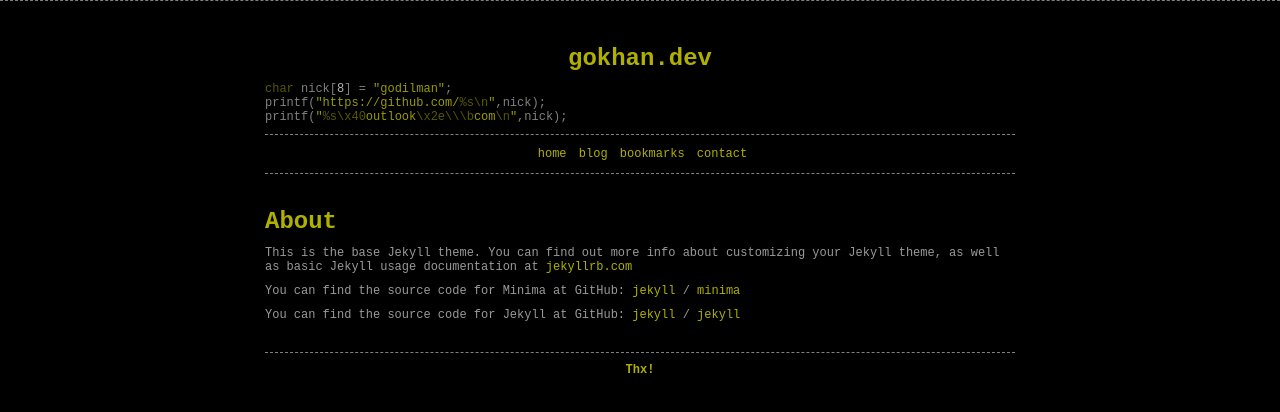
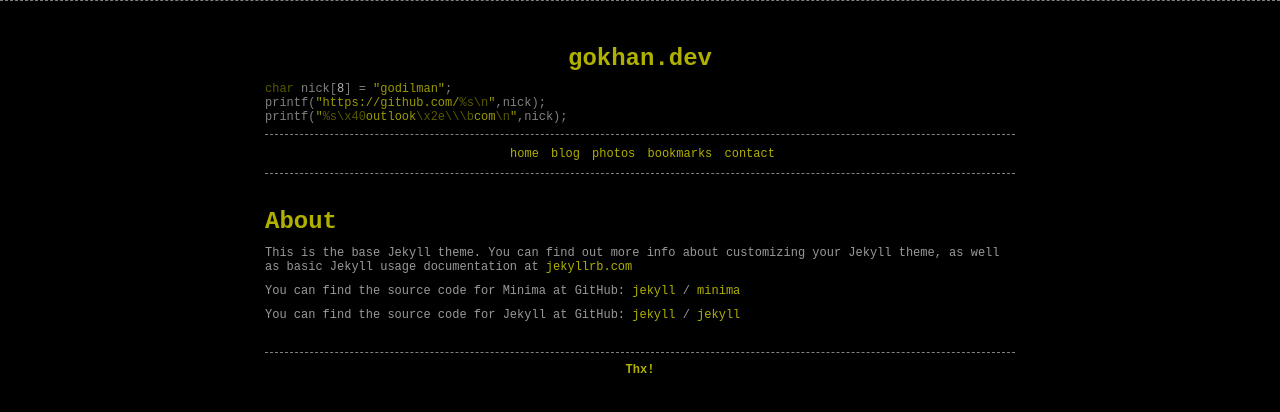
Before and after one commit to godilman/godilman.github.io, a Jekyll site: the page built from about.markdown, in a window 1280 px wide. Shown: the top 412 px of the page. Built offline with Jekyll 4.4.1, drawn with Linux system fonts in a browser that asks for light colours.

Commit message:
add photos link

```diff
--- a/_includes/menu.html
+++ b/_includes/menu.html
@@ -4,6 +4,7 @@
       <ul>
           <li><a href="{{ site.baseurl }}">home</a></li>
           <li><a href="{{ site.baseurl }}blog">blog</a></li>
+          <li><a href="https://www.unsplash.com/@godilman">photos</a></li>
           <li><a href="{{ site.baseurl }}bookmarks">bookmarks</a></li>
           <li><a href="{{ site.baseurl }}contact">contact</a></li>
       </ul>
```
